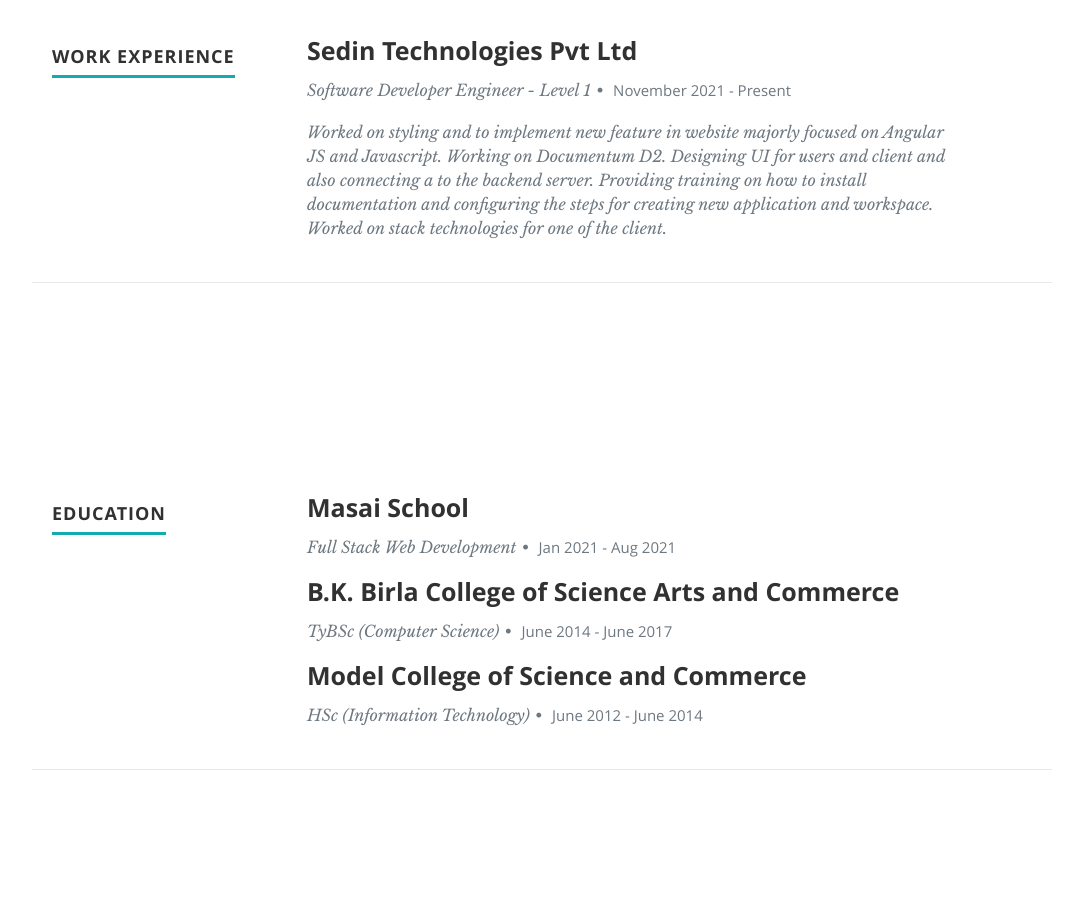
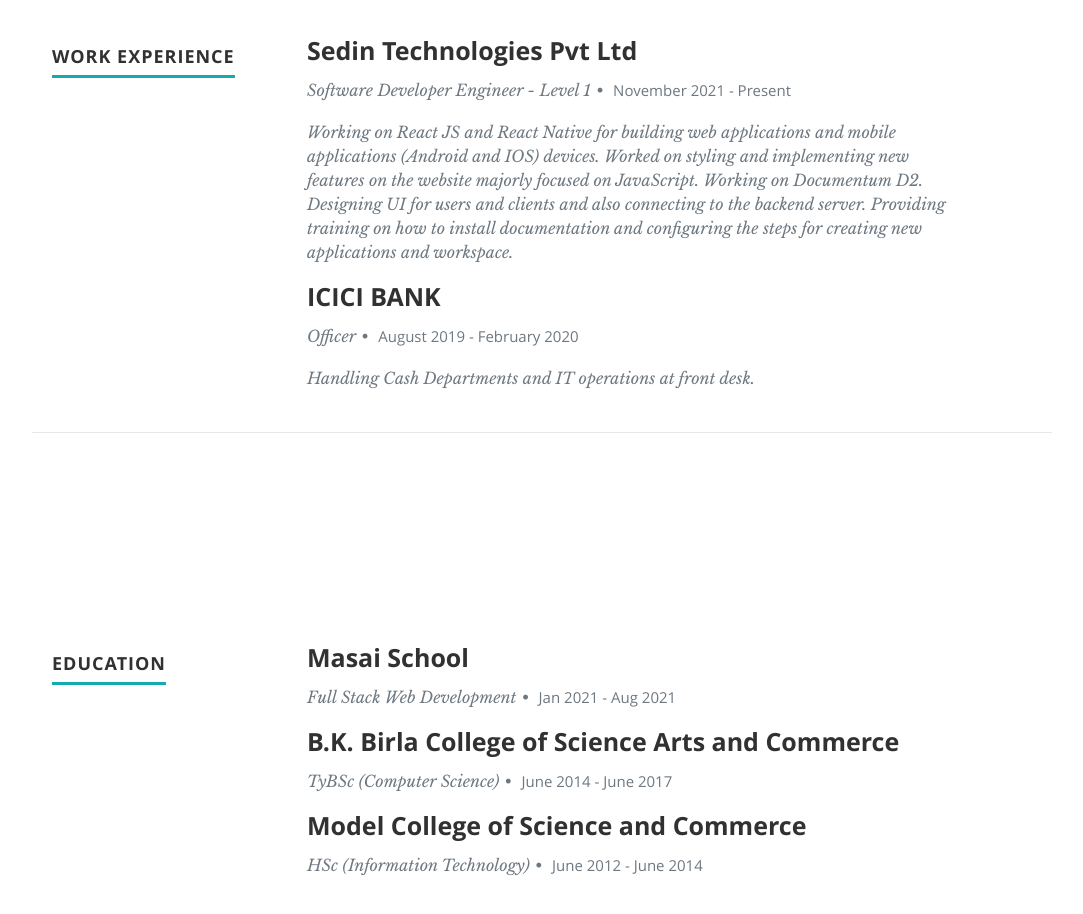
Before and after one commit to Harshsanas/Harshit_Portfolio, a React (Create React App) app: page / in a window 1280 px wide. Shown: the part 1400-2314 px from the top of the page, without its empty margins (98-1181 px from the left). Built offline with nearby package versions, Linux system fonts and the light colour scheme.

Commit message:
job description

```diff
--- a/src/resumeData.js
+++ b/src/resumeData.js
@@ -55,7 +55,16 @@
       JobRole: "Software Developer Engineer - Level 1",
       MonthOfJoining: "November 2021",
       LastDate: "- Present",
-      Desp:"Worked on styling and to implement new feature in website majorly focused on Angular JS and Javascript. Working on Documentum D2. Designing UI for users and client and also connecting a to the backend server. Providing training on how to install documentation and configuring the steps for creating new application and workspace. Worked on stack technologies for one of the client."
+      Desp:
+        "Working on React JS and React Native for building web applications and mobile applications (Android and IOS) devices. Worked on styling and implementing new features on the website majorly focused on JavaScript. Working on Documentum D2. Designing UI for users and clients and also connecting to the backend server. Providing training on how to install documentation and configuring the steps for creating new applications and workspace.",
+    },
+    {
+      CompanyName: "ICICI BANK",
+      JobRole: "Officer",
+      MonthOfJoining: "August 2019",
+      LastDate: "- February 2020",
+      Desp:
+        "Handling Cash Departments and IT operations at front desk.",
     },
   ],
 };
```
